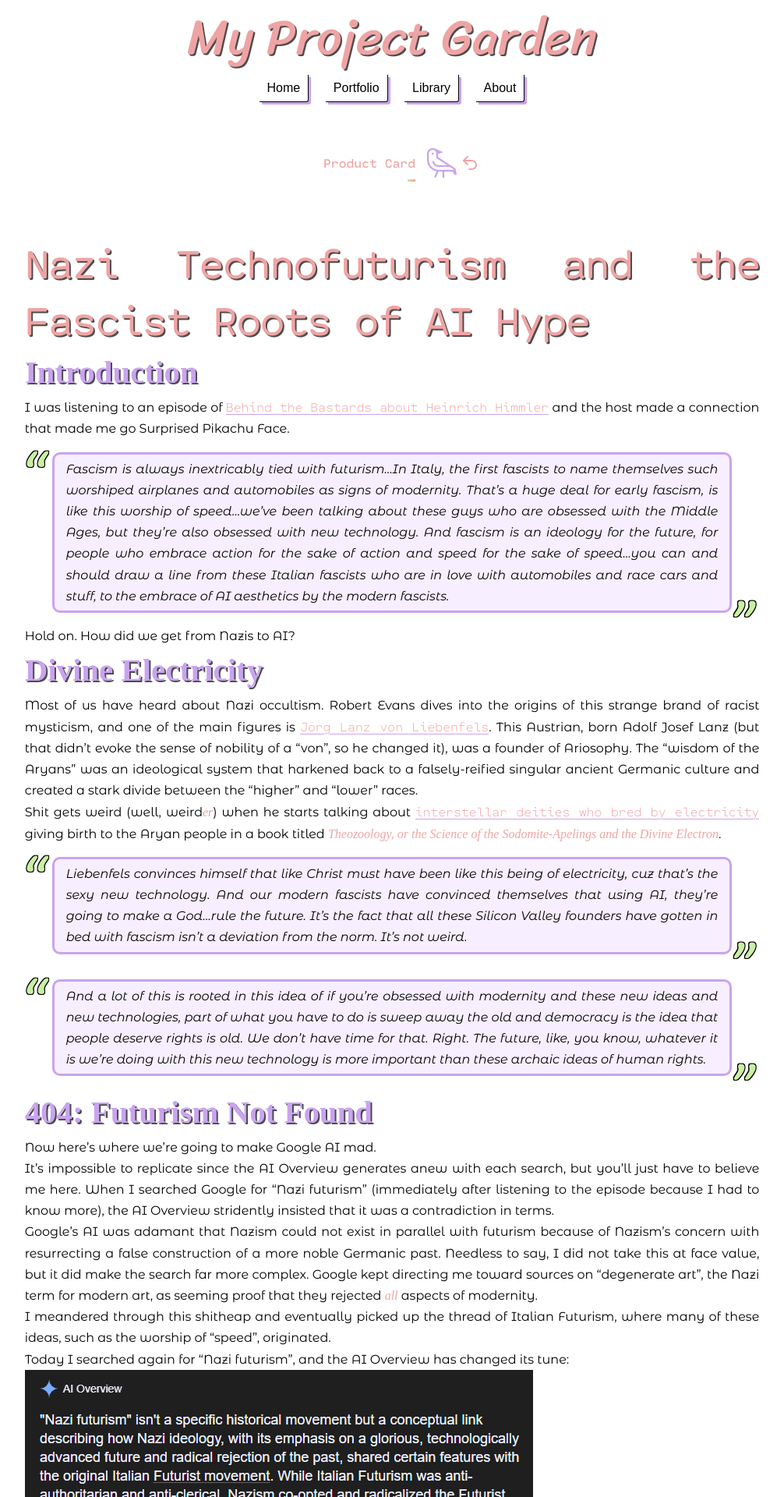
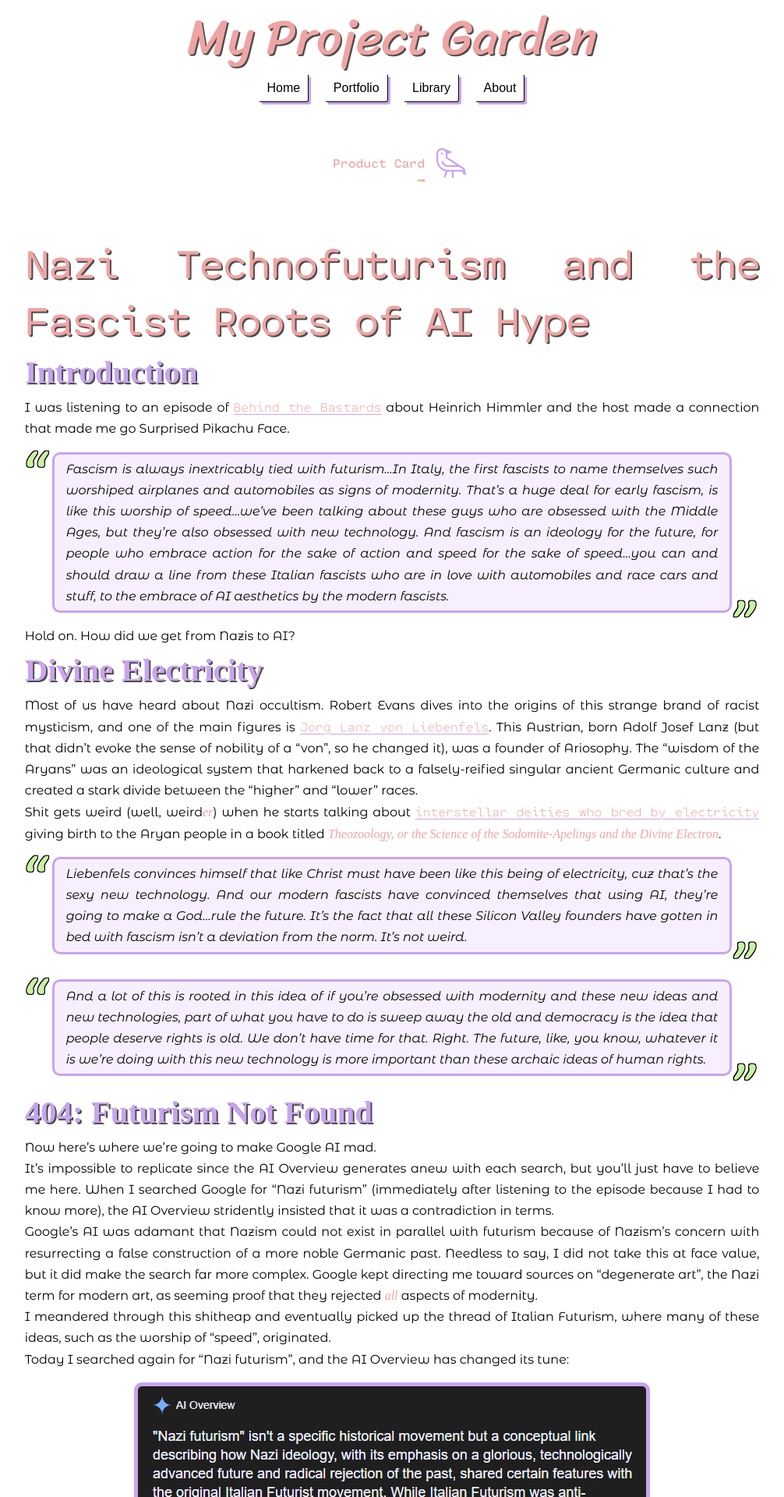
Before and after one commit to sola-fairy/sola-fairy.garden, a Jekyll site: the page built from _posts/2025-09-13-fascist-ai.md, in a window 1280 px wide. Shown: the top 1920 px of the page at 78% size, without its empty margins (137-1143 px from the left). Built offline with Jekyll 4.4.1, drawn with Linux system fonts in a browser that asks for light colours; some web fonts are replaced.

Commit message:
more styling

```diff
--- a/_layouts/page.html
+++ b/_layouts/page.html
@@ -5,13 +5,13 @@ author: sola
 <main>
     <div class="portfolio-links">
       {% if page.previous.url == nil %}
-        <a href="/"><svg xmlns="http://www.w3.org/2000/svg" width="24" height="24" viewBox="0 0 24 24" fill="none" stroke="#efa4a4" stroke-width="2" stroke-linecap="round" stroke-linejoin="round" class="lucide lucide-redo2-icon lucide-redo-2"><path d="m15 14 5-5-5-5"/><path d="M20 9H9.5A5.5 5.5 0 0 0 4 14.5A5.5 5.5 0 0 0 9.5 20H13"/></svg></a>
+        <!--<a href="/"><svg xmlns="http://www.w3.org/2000/svg" width="24" height="24" viewBox="0 0 24 24" fill="none" stroke="#efa4a4" stroke-width="2" stroke-linecap="round" stroke-linejoin="round" class="lucide lucide-redo2-icon lucide-redo-2"><path d="m15 14 5-5-5-5"/><path d="M20 9H9.5A5.5 5.5 0 0 0 4 14.5A5.5 5.5 0 0 0 9.5 20H13"/></svg></a>-->
         {% else %}
           <a href="{{ page.previous.url }}" class="left">{{ page.previous.title }}</a>
       {% endif %}
     <span class="icon bounce">raven</span>
       {% if page.next.url == nil %}
-        <a href="/"><svg xmlns="http://www.w3.org/2000/svg" width="24" height="24" viewBox="0 0 24 24" fill="none" stroke="#efa4a4" stroke-width="2" stroke-linecap="round" stroke-linejoin="round" class="lucide lucide-undo2-icon lucide-undo-2"><path d="M9 14 4 9l5-5"/><path d="M4 9h10.5a5.5 5.5 0 0 1 5.5 5.5a5.5 5.5 0 0 1-5.5 5.5H11"/></svg></a>
+        <!--<a href="/"><svg xmlns="http://www.w3.org/2000/svg" width="24" height="24" viewBox="0 0 24 24" fill="none" stroke="#efa4a4" stroke-width="2" stroke-linecap="round" stroke-linejoin="round" class="lucide lucide-undo2-icon lucide-undo-2"><path d="M9 14 4 9l5-5"/><path d="M4 9h10.5a5.5 5.5 0 0 1 5.5 5.5a5.5 5.5 0 0 1-5.5 5.5H11"/></svg></a>-->
         {% else %}
           <a href="{{ page.next.url }}" class="right">{{ page.next.title }}</a>
       {% endif %}
--- a/_posts/2025-09-13-fascist-ai.md
+++ b/_posts/2025-09-13-fascist-ai.md
@@ -6,7 +6,7 @@ tags: ai, fascism, technology
 
 ## Introduction
 
-I was listening to an episode of [Behind the Bastards about Heinrich Himmler](https://www.iheart.com/podcast/105-behind-the-bastards-29236323/episode/part-four-how-heinrich-himmler-went-293664543/) and the host made a connection that made me go Surprised Pikachu Face.
+I was listening to an episode of [Behind the Bastards](https://www.iheart.com/podcast/105-behind-the-bastards-29236323/episode/part-four-how-heinrich-himmler-went-293664543/) about Heinrich Himmler and the host made a connection that made me go Surprised Pikachu Face.
 
 > Fascism is always inextricably tied with futurism...In Italy, the first fascists to name themselves such worshiped airplanes and automobiles as signs of modernity. That's a huge deal for early fascism, is like this worship of speed...we've been talking about these guys who are obsessed with the Middle Ages, but they're also obsessed with new technology. And fascism is an ideology for the future, for people who embrace action for the sake of action and speed for the sake of speed...you can and should draw a line from these Italian fascists who are in love with automobiles and race cars and stuff, to the embrace of AI aesthetics by the modern fascists.
 
--- a/assets/style.css
+++ b/assets/style.css
@@ -347,6 +347,12 @@ article {
   }
 }
 
+p > img {
+    border-radius: 10px;
+    margin: 1rem auto;
+    border: 5px solid var(--wisteria);
+}
+
 em {
     font-family: 'Cartograph Bold Italic', serif;
     color: var(--melon);
```
